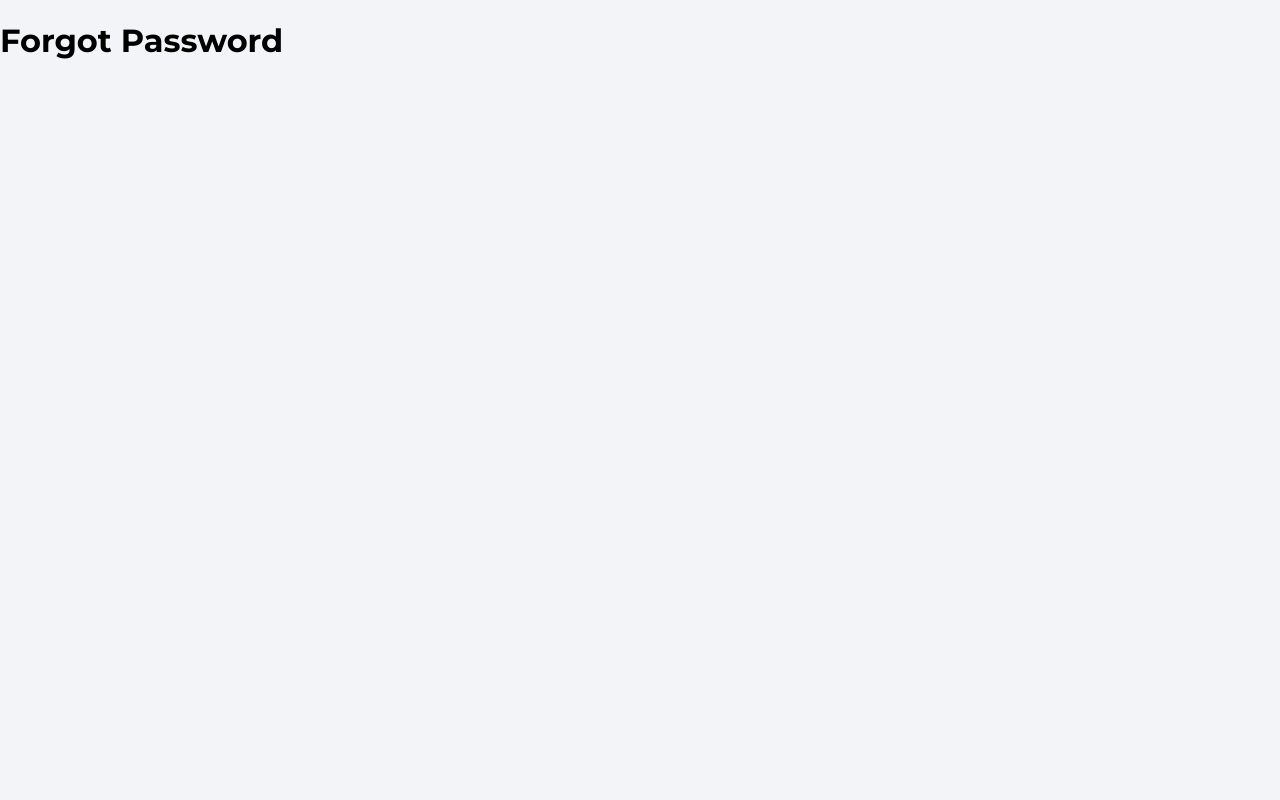
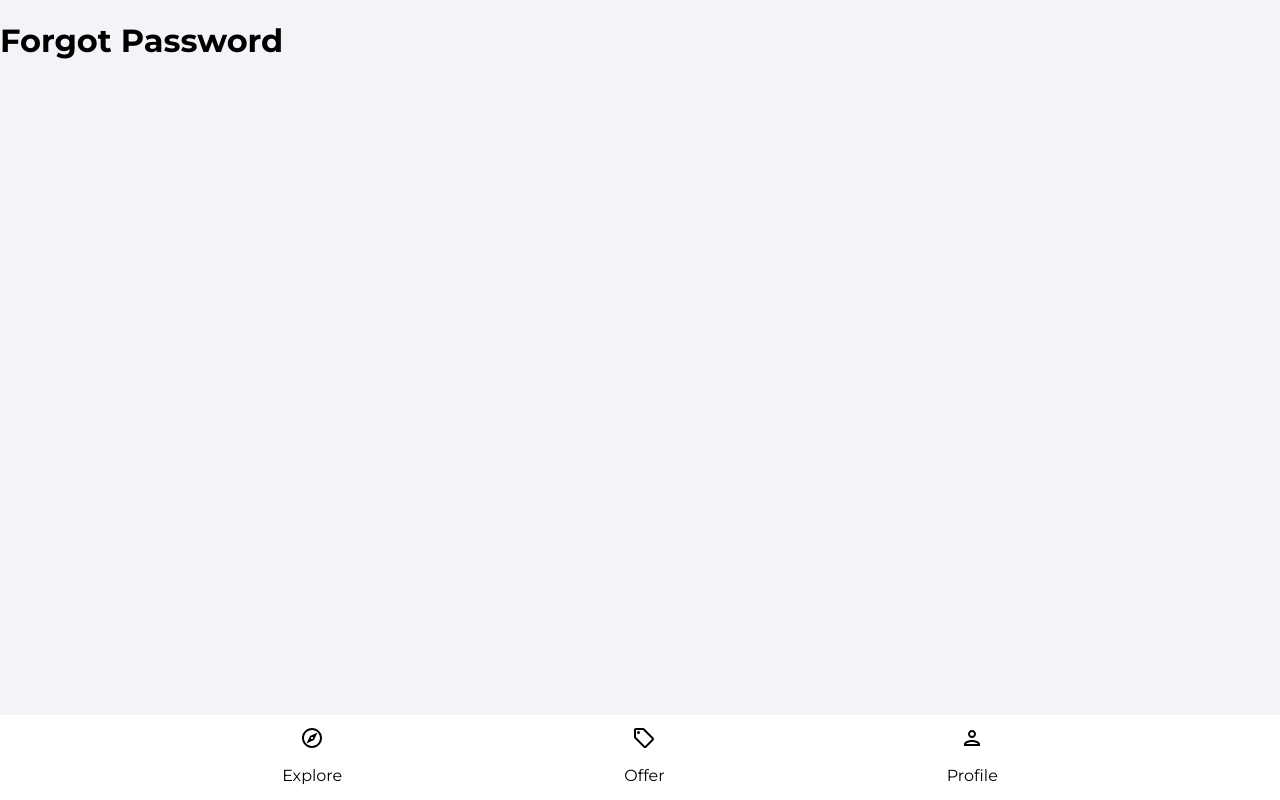
Before and after one commit to AhmedElyacoubiForJ/house-marketplace, a React (Create React App) app: page /forgot-password in a window 1280 px wide. Built offline with nearby package versions, Linux system fonts and the light colour scheme.

Commit message:
NavBar & svg to jsx component

```diff
--- a/src/App.js
+++ b/src/App.js
@@ -1,5 +1,6 @@
 import { BrowserRouter as Router, Routes, Route } from "react-router-dom";
 
+import NavBar from "./components/NavBar";
 import Explore from "./pages/Explore";
 import SignIn from "./pages/SignIn";
 import SignUp from "./pages/SignUp";
@@ -19,8 +20,9 @@ function App() {
           <Route path="/sign-up" element={<SignUp />} />
           <Route path="/forgot-password" element={<ForgotPassword />} />
         </Routes>
+        {/* Navbar */}
+        <NavBar />
       </Router>
-      {/* Navbar */}
     </>
   );
 }
--- /dev/null
+++ b/src/assets/svg/svg-to-component/ExploreIcon.jsx
@@ -0,0 +1,17 @@
+import React from "react";
+
+function ExploreIcon() {
+  return (
+    <svg
+      xmlns="http://www.w3.org/2000/svg"
+      width="24"
+      height="24"
+      viewBox="0 0 24 24"
+    >
+      <path fill="none" d="M0 0h24v24H0V0z"></path>
+      <path d="M12 2C6.48 2 2 6.48 2 12s4.48 10 10 10 10-4.48 10-10S17.52 2 12 2zm0 18c-4.41 0-8-3.59-8-8s3.59-8 8-8 8 3.59 8 8-3.59 8-8 8zm-5.5-2.5l7.51-3.49L17.5 6.5 9.99 9.99 6.5 17.5zm5.5-6.6c.61 0 1.1.49 1.1 1.1s-.49 1.1-1.1 1.1-1.1-.49-1.1-1.1.49-1.1 1.1-1.1z"></path>
+    </svg>
+  );
+}
+
+export default ExploreIcon;
--- /dev/null
+++ b/src/assets/svg/svg-to-component/OfferIcon.jsx
@@ -0,0 +1,18 @@
+import React from "react";
+
+function OfferIcon() {
+  return (
+    <svg
+      xmlns="http://www.w3.org/2000/svg"
+      width="24"
+      height="24"
+      viewBox="0 0 24 24"
+    >
+      <path fill="none" d="M0 0h24v24H0V0z"></path>
+      <path d="M21.41 11.58l-9-9C12.05 2.22 11.55 2 11 2H4c-1.1 0-2 .9-2 2v7c0 .55.22 1.05.59 1.42l9 9c.36.36.86.58 1.41.58s1.05-.22 1.41-.59l7-7c.37-.36.59-.86.59-1.41s-.23-1.06-.59-1.42zM13 20.01L4 11V4h7v-.01l9 9-7 7.02z"></path>
+      <circle cx="6.5" cy="6.5" r="1.5"></circle>
+    </svg>
+  );
+}
+
+export default OfferIcon;
--- /dev/null
+++ b/src/assets/svg/svg-to-component/PersonOutlineIcon.jsx
@@ -0,0 +1,17 @@
+import React from "react";
+
+function PersonOutlineIcon() {
+  return (
+    <svg
+      xmlns="http://www.w3.org/2000/svg"
+      width="24"
+      height="24"
+      viewBox="0 0 24 24"
+    >
+      <path fill="none" d="M0 0h24v24H0V0z"></path>
+      <path d="M12 6c1.1 0 2 .9 2 2s-.9 2-2 2-2-.9-2-2 .9-2 2-2m0 10c2.7 0 5.8 1.29 6 2H6c.23-.72 3.31-2 6-2m0-12C9.79 4 8 5.79 8 8s1.79 4 4 4 4-1.79 4-4-1.79-4-4-4zm0 10c-2.67 0-8 1.34-8 4v2h16v-2c0-2.66-5.33-4-8-4z"></path>
+    </svg>
+  );
+}
+
+export default PersonOutlineIcon;
--- /dev/null
+++ b/src/components/NavBar.jsx
@@ -0,0 +1,30 @@
+import { useNavigate, useLocation } from "react-router-dom";
+
+import OfferIcon from "../assets/svg/svg-to-component/OfferIcon";
+import ExploreIcon from "../assets/svg/svg-to-component/ExploreIcon";
+import PersonOutlineIcon from "../assets/svg/svg-to-component/PersonOutlineIcon";
+
+function NavBar() {
+  return (
+    <footer className="navbar">
+        <nav className="navbarNav">
+            <ul className="navbarListItems">
+                <li className="navbarListItem">
+                    <ExploreIcon fill='#2c2c2c' width='36px' height='36px' />
+                    <p>Explore</p>
+                </li>
+                <li className="navbarListItem">
+                    <OfferIcon fill='#2c2c2c' width='36px' height='36px' />
+                    <p>Offer</p>
+                </li>
+                <li className="navbarListItem">
+                    <PersonOutlineIcon fill='#2c2c2c' width='36px' height='36px' />
+                    <p>Profile</p>
+                </li>
+            </ul>
+        </nav>
+    </footer>
+  )
+}
+
+export default NavBar;
```
Also changed, not shown: 1 other file (tests, documents, lock files or other folders).
